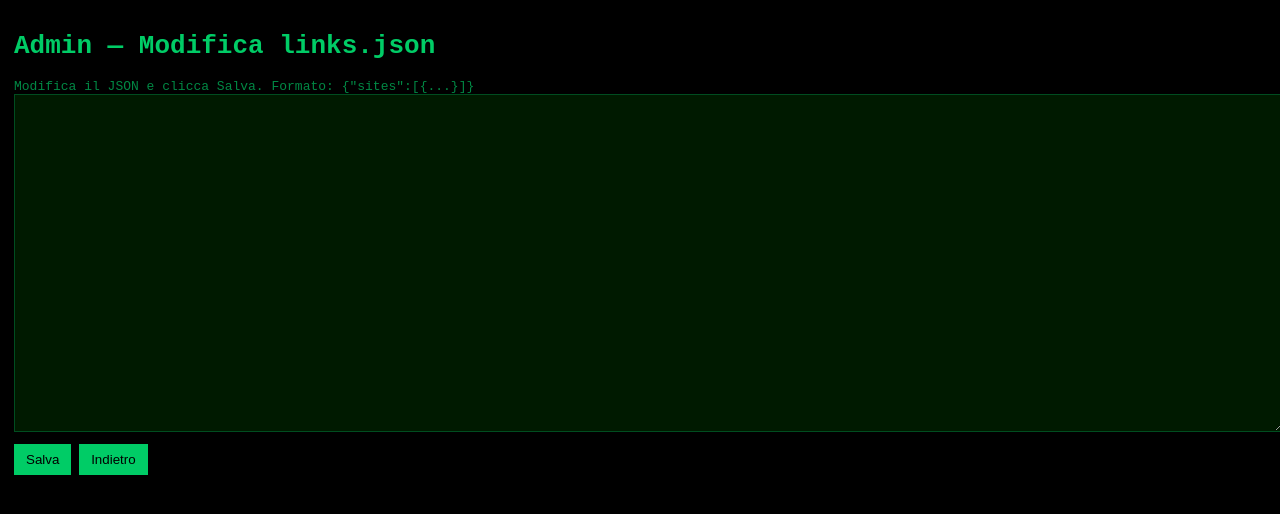
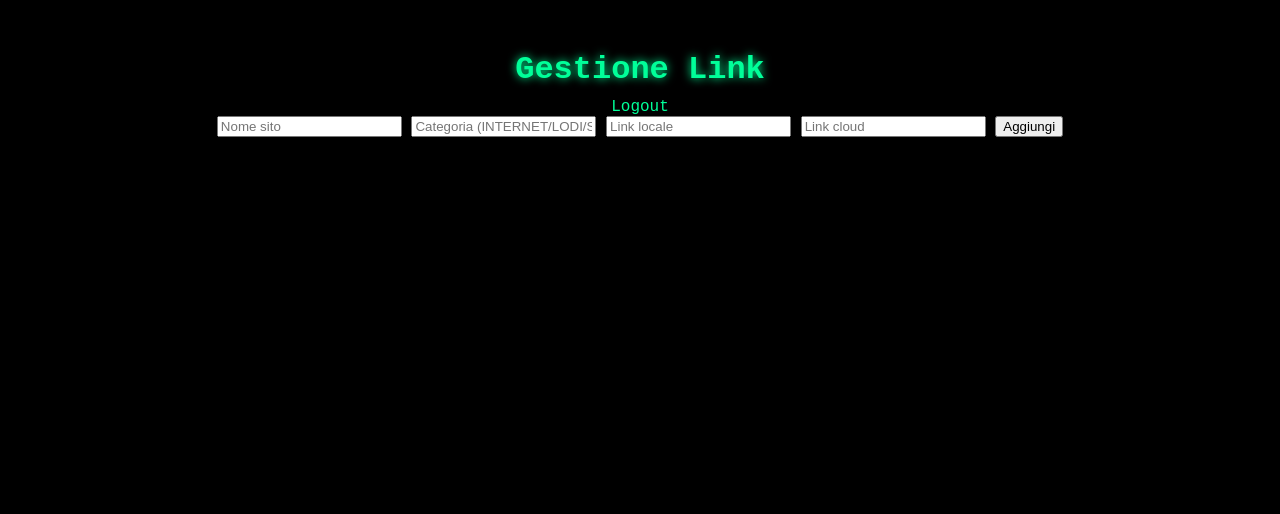
Before and after one commit to issuluca/matrix-home, a website: page public/admin.html in a window 1280 px wide. Drawn offline with Linux system fonts and the light colour scheme; no server answers.

Commit message:
Update admin.html

```diff
--- a/public/admin.html
+++ b/public/admin.html
@@ -1,39 +1,39 @@
-<!doctype html>
+<!DOCTYPE html>
 <html lang="it">
 <head>
-<meta charset="utf-8"/>
-<meta name="viewport" content="width=device-width,initial-scale=1"/>
-<title>Matrix Admin</title>
-<style>
-  body{margin:0;background:#000;color:#00cc66;font-family:monospace;padding:14px}
-  textarea{width:100%;height:320px;background:#001a00;color:#bfffd6;padding:8px;border:1px solid #004d20}
-  button{padding:8px 12px;margin-top:8px;background:#00cc66;border:none;color:#000}
-  .note{font-size:13px;color:#00cc66aa}
-</style>
+  <meta charset="UTF-8">
+  <title>Admin Matrix Home</title>
+  <link rel="stylesheet" href="style.css">
 </head>
 <body>
-  <h1>Admin — Modifica links.json</h1>
-  <div class="note">Modifica il JSON e clicca Salva. Formato: {"sites":[{...}]}</div>
-  <textarea id="ta"></textarea>
-  <div>
-    <button id="save">Salva</button>
-    <button id="back">Indietro</button>
+  <canvas id="matrixRain"></canvas>
+  <div id="main-content">
+    <h1>Gestione Link</h1>
+    <a href="/logout">Logout</a>
+    <form id="addForm">
+      <input type="text" name="SITO" placeholder="Nome sito" required>
+      <input type="text" name="LOCATION" placeholder="Categoria (INTERNET/LODI/SERRAMANNA)" required>
+      <input type="text" name="LOCAL" placeholder="Link locale">
+      <input type="text" name="CLOUD" placeholder="Link cloud">
+      <button type="submit">Aggiungi</button>
+    </form>
   </div>
-<script>
-async function load(){
-  const r = await fetch('/api/links');
-  const j = await r.json();
-  document.getElementById('ta').value = JSON.stringify(j, null, 2);
-}
-document.getElementById('save').addEventListener('click', async ()=>{
-  try {
-    const data = JSON.parse(document.getElementById('ta').value);
-    const res = await fetch('/api/links', { method:'POST', headers:{'Content-Type':'application/json'}, body: JSON.stringify(data) });
-    if(res.ok) alert('Salvato'); else alert('Errore');
-  } catch(e){ alert('JSON non valido'); }
-});
-document.getElementById('back').addEventListener('click', ()=> location.href='/');
-load();
-</script>
+
+  <script>
+    document.getElementById('addForm').addEventListener('submit', async e => {
+      e.preventDefault();
+      const formData = new FormData(e.target);
+      const data = Object.fromEntries(formData.entries());
+
+      const res = await fetch('/api/links', {
+        method: 'POST',
+        headers: { 'Content-Type': 'application/json' },
+        body: JSON.stringify(data)
+      });
+
+      if (res.ok) alert('Link aggiunto!');
+      else alert('Errore nel salvataggio');
+    });
+  </script>
 </body>
 </html>
```
